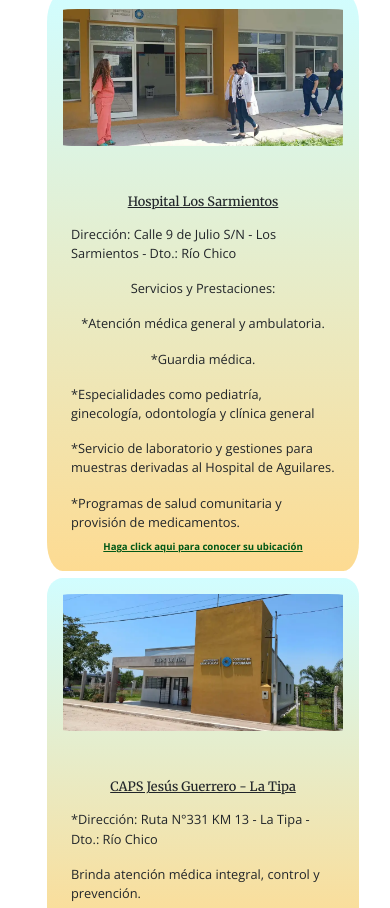
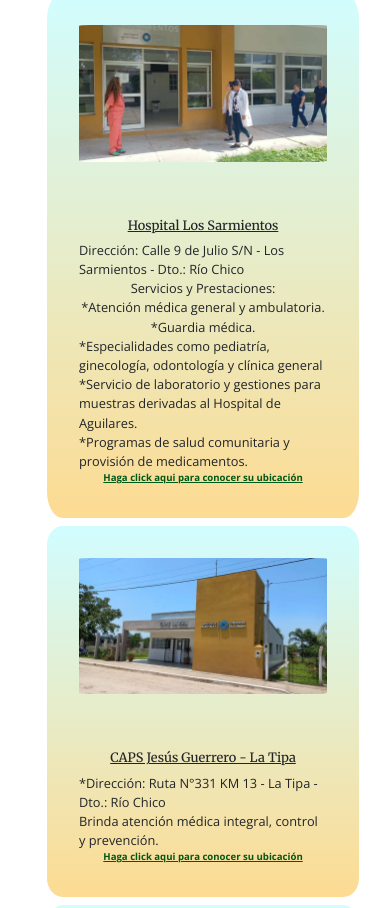
Before and after one commit to ciro040516-creator/mi_comunidad2026, a plain HTML site: page pages/pages2.html in a window 390 px wide. Shown: the part 1308-2216 px from the top of the page. Drawn offline with nearby package versions, Linux system fonts and the light colour scheme.

Commit message:
responsive

```diff
--- a/scss/base/_footer.scss
+++ b/scss/base/_footer.scss
@@ -6,8 +6,9 @@
     background-image: linear-gradient(to top, #b3ffab 0%, #12fff7 100%);
     padding: $med-terciaria;
 
-    @include mobile1{
+    @include tablet{
         padding: $med-secundaria;
+        margin-top: 2.5rem;
     }
 
 .textofooter{
--- a/scss/base/_header.scss
+++ b/scss/base/_header.scss
@@ -8,7 +8,8 @@
     background-image: linear-gradient(to top, #b3ffab 0%, #12fff7 100%);
     padding: $med-cuarta;
 
-    @include mobile1{
+    @include tablet{
+        max-width: auto;
         padding: auto;
     }
 }
--- a/scss/base/_main.scss
+++ b/scss/base/_main.scss
@@ -32,11 +32,21 @@
     background-position: center center;
     /*background-attachment: fixed;*/
     width: 100%;
-    height: 90vh;
-    position: $position;
+    display: flex;
+    flex-direction: column;
+    justify-content: flex-start;
+    aspect-ratio: 16 / 9;
+
+    @include tablet{
+        aspect-ratio: 4 / 3;
+    }
 
     @include mobile{
-        height: 60vh;
+        aspect-ratio: 1 / 1;
+    }
+
+    @include mobilehoriz{
+        aspect-ratio: 16 / 9;
     }
 
 .title{
@@ -66,13 +76,13 @@
 
     @include mobile{
         font-size: $med-secundaria;
-        font-weight: lighter;
-        max-width: 25rem;
+        font-weight: normal;
+        max-width: 30rem;
     }
 
     @include mobile1{
         font-size: $med-varias;
-        font-weight: normal;
+        max-width: 25rem;
     }
 
     .opensans{
@@ -81,20 +91,26 @@
 }
 
 .textinferior{
-    position: absolute;      /* Se posiciona respecto a .fondoinicio */
-    bottom: $med-secundaria;            /* Espacio desde el borde inferior de la foto */
-    left: $med-secundaria;              /* Espacio desde el borde izquierdo */
+    position: $position;
+    bottom: auto;
+    left: auto;
     font-size: $med-secundaria;
     color: $color-textinferior;
     text-align: $text-start;
-    margin: 0;               /* Quitamos el margin-top porque ya usamos bottom */
+    margin-top: $med-terciaria;
     display: block;
     font-family: $font-texto;
+    padding: 17rem 1rem 0.5rem 0.5rem;
+
 
     @include mobile1{
         font-size: $med-primaria;
     }
-}
+
+    @include mobilehoriz{
+    margin-top: $med-terciaria;
+    }
+    }
 }
 
 
@@ -130,6 +146,15 @@
 .bootstrap{
     max-width: 70rem;
     margin: auto;
+    height: auto;
+    display: flex;
+    flex-direction: column;
+
+    @include tablet {
+    width: 90%;
+    max-width: 50rem;
+    margin: $med-terciaria auto;
+    }
 
     @include mobile{  //medida 767px
         max-width: 35rem;
@@ -139,21 +164,46 @@
         margin: 1rem;
     }
 
+    @include mobilehoriz{
+        max-width: 90% !important;
+        width: 40rem;
+        margin: 1.5rem auto !important;
+    }
+
         img{
         width: 100%;
-        height: 40rem;
+        display: block;
+        height: $width-height;
+        object-fit: $object-fit-size;
+        object-position: $object-fit-size;
+
+        @include tablet {
+        height: auto;
+        aspect-ratio: 16 / 9;
         object-fit: cover;
+        margin-top: $med-cuarta;
+        }
 
         @include mobile{
-            height: 20rem;
+            aspect-ratio: 4 / 3;
+            object-fit: cover;
+            }
+
+        @include mobile1{
+            aspect-ratio: 1 / 1;
             object-fit: cover;
         }
+
+        @include mobilehoriz{
+            aspect-ratio: 16 / 9;
+            object-fit: cover;
+            margin-top: $med-secundaria;
+            height: auto;
+            }
         }
 
         p{
-
         @extend %cortesia-p;
-
         }
 }
 
@@ -170,8 +220,20 @@
     margin: $med-primaria;
     gap: $med-primaria;
 
+    @include tablet{
+        grid-template-columns: 50% 50%;
+        grid-template-rows: 50% 50%;
+        grid-template-areas: "seccion1 seccion2"
+                            "seccion3 seccion3";
+        width: 90%;
+        height: auto;
+        margin: 0.5rem auto;
+        gap: 0.5rem;
+    }
+
     @include mobile{
         grid-template-columns: 1fr;
+        grid-template-rows: auto;
         grid-template-areas: "seccion1"
                             "seccion2"
                             "seccion3";
@@ -179,6 +241,12 @@
         padding: $med-primaria;
         width: 80%;
         height: auto;
+    }
+
+    @include mobilehoriz{
+        width: 90%;
+        padding: 1rem;
+        gap: 1.5rem;
     }
 
         .seccion1{
@@ -190,9 +258,10 @@
             @include flex1( column, space-between, center);
 
             @include mobile{
+                height: auto;
                 padding: $med-primaria;
             }
-            }
+        }
 
         .seccion2{
             grid-area: seccion2;
@@ -203,9 +272,10 @@
             @include flex1( column, space-between, center);
 
             @include mobile{
+                height: auto;
                 padding: $med-primaria;
             }
-            }
+        }
 
         .seccion3{
             grid-area: seccion3;
@@ -216,6 +286,7 @@
             @include flex1( column, space-between, center);
 
             @include mobile{
+                height: auto;
                 padding: $med-primaria;
             }
             }
@@ -245,6 +316,10 @@
 
     @include mobile1{
         font-size: 0.6rem;
+    }
+
+    @include mobilehoriz{
+        margin: auto;
     }
 }
 
@@ -276,6 +351,17 @@
     align-items: $align-items;
     background-image: linear-gradient(to top, #fddb92 0%, #d1fdff 100%);
 
+    @include tablet{
+        display: flex;
+        flex-direction: column;
+        justify-content: center;
+        align-items: center;
+        margin: auto;
+        gap: 1rem;
+        padding: 1rem;
+        width: 100%;
+    }
+
     @include mobile1{
         display: flex;
         flex-direction: column;
@@ -297,15 +383,17 @@
     font-family: $font-texto;
     margin: $med-primaria;
 
+    @include tablet{
+        margin: auto;
+    }
+
     @include mobile1{
         font-size: $med-varias;
     }
     }
 
     p{
-
         @extend %cortesia-p;
-
         }
 
         .link{
@@ -349,19 +437,43 @@
                         "caja6";
     width: 100%;
     position: $position;
-    margin: 0 auto;
-    gap: $med-secundaria;
+    margin: 0.5rem auto;
+    gap: $med-cuarta;
+
+    @include tablet{
+        grid-template-columns: 50% 50%;
+        grid-template-rows: repeat(3, 33%);
+        grid-template-areas: "caja1 caja6" "caja2 caja4" "caja5 caja3";
+        width: 100%;
+        position: relative;
+        margin: 1rem auto;
+        height: auto;
+        gap: 2rem;
+    }
 
     @include mobile{
     display: grid;
     width: 100%;
     margin: $med-primaria auto;
+    height: auto;
     }
 
     @include mobile1{
         display: block;
         margin: auto;
         width: 80%;
+        height: auto;
+    }
+
+    @include mobilehoriz{
+    display: block;
+    position: relative;
+    width: 90%;
+    height: auto;
+    grid-template-rows: none;
+    grid-template-areas: none;
+    padding: 1.5rem auto;
+    gap: 3rem auto;
     }
 
 .caja1{
--- a/scss/componentes/_navs.scss
+++ b/scss/componentes/_navs.scss
@@ -5,7 +5,7 @@
 .nav-underline{
     font-size: $med-terciaria;
 
-    @include mobile{
+    @include tablet{
         font-size: $med-secundaria;
         display: flex;
         flex-direction: column;
--- a/scss/utilities/_mixin.scss
+++ b/scss/utilities/_mixin.scss
@@ -5,6 +5,18 @@
     flex-direction: $flex-direction;
     justify-content: $justify-content; /*centro horizontal*/
     align-items: $align-items; /* Alinea todo al centro */
+}
+
+@mixin tablet{
+    @media (max-width: $med-tablet) {
+        @content;
+    }
+}
+
+@mixin mobilehoriz{
+    @media (max-height: $med-mobilehoriz) and (orientation: landscape) {
+        @content;
+    }
 }
 
 @mixin mobile{
--- a/scss/utilities/_variables.scss
+++ b/scss/utilities/_variables.scss
@@ -50,5 +50,7 @@
 
 
 //puntos de quiebre
+$med-tablet: 1024px;
+$med-mobilehoriz: 450px;
 $med-mobile: 768px;
 $med-mobile1: 575px;
```
Also changed, not shown: css/estilos.css, 1 other file.
